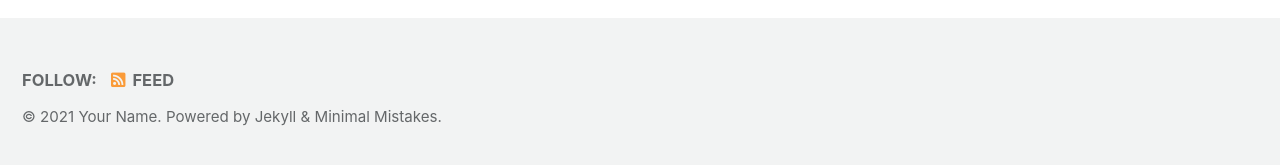
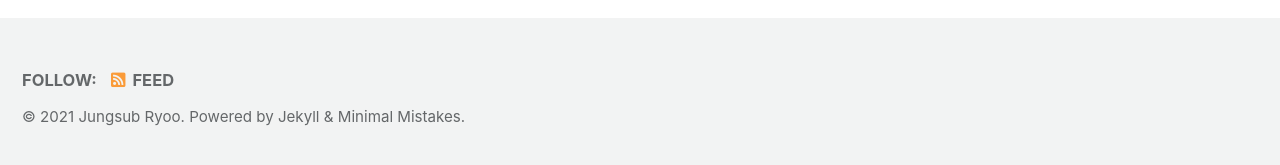
Before and after one commit to han220/han220.github.io, a Jekyll site: the page built from index.html, in a window 1280 px wide. Shown: the part 727-892 px from the top of the page. Built offline with Jekyll 4.4.1, drawn with Linux system fonts in a browser that asks for light colours; cached includes are drawn as plain includes; the list of posts is cut into pages by our own code.

Commit message:
udpated config

```diff
--- a/_config.yml
+++ b/_config.yml
@@ -19,9 +19,9 @@ locale: "en-US"
 title: "Site Title"
 title_separator: "-"
 subtitle: # site tagline that appears below site title in masthead
-name: "Your Name"
-description: "An amazing website."
-url: # the base hostname & protocol for your site e.g. "https://mmistakes.github.io"
+name: "Jungsub Ryoo"
+description: "OSS is the best class!"
+url: "https://han220.github.io" # the base hostname & protocol for your site e.g. "https://mmistakes.github.io"
 baseurl: # the subpath of your site, e.g. "/blog"
 repository: # GitHub username/repo-name e.g. "mmistakes/minimal-mistakes"
 teaser: # path of fallback teaser image, e.g. "/assets/images/500x300.png"
```
